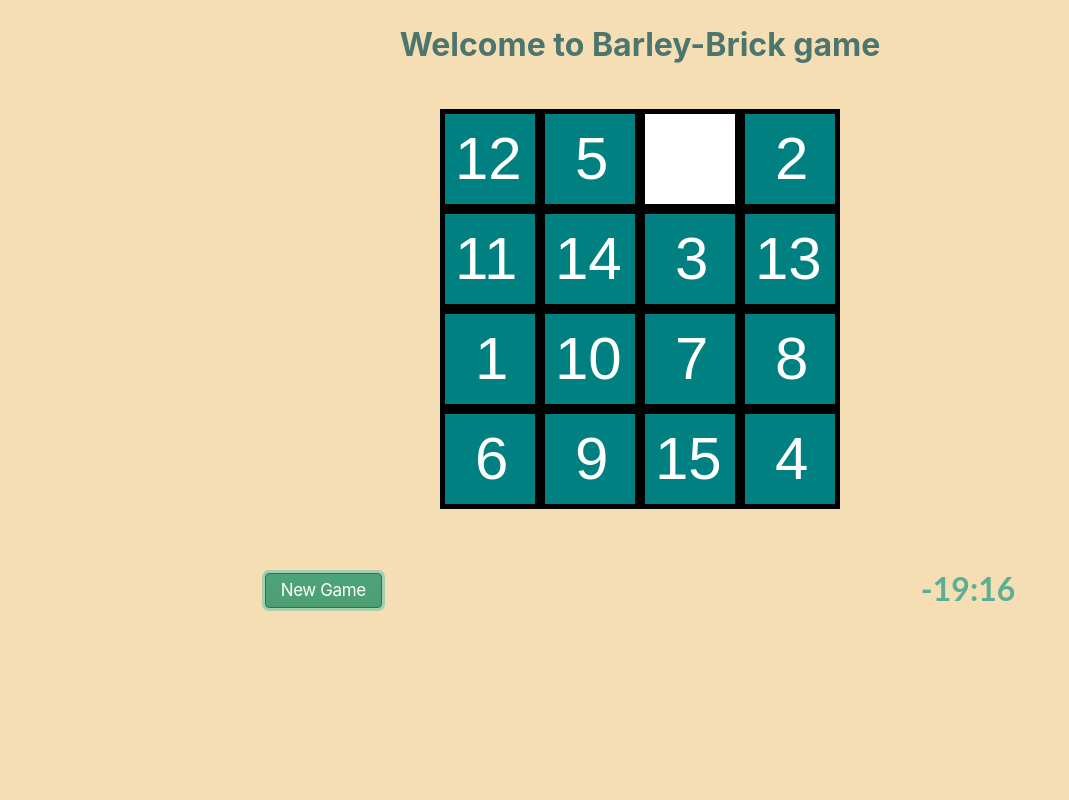
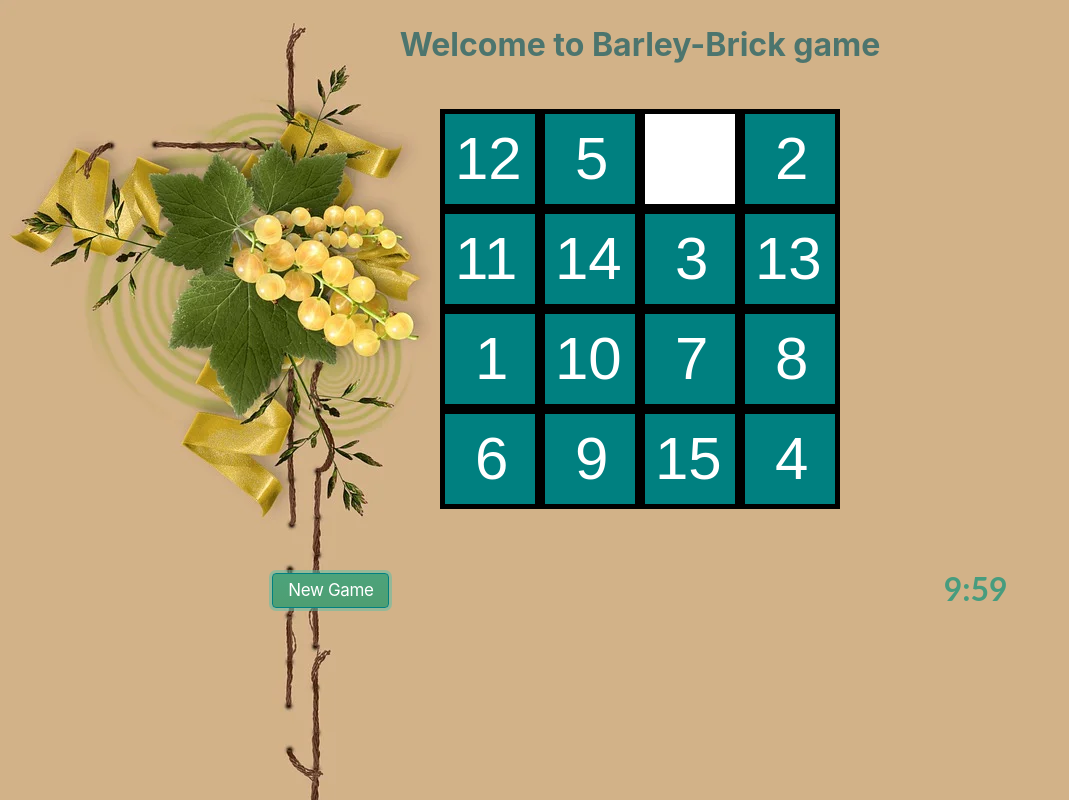
Before and after one commit to Mikalai19/barley-brick-game, a plain HTML site: page index.html in a window 1280 px wide. Both pictures are taken after a click on the button "New Game". Shown: the whole page, without its empty margins (0-1069 px from the left). Drawn offline with Linux system fonts and the light colour scheme.

Commit message:
new changes

```diff
--- a/index.html
+++ b/index.html
@@ -1,28 +1,27 @@
 <!DOCTYPE html>
 <html lang="en">
   <head>
-    <meta charset="UTF-8">
-    <meta http-equiv="X-UA-Compatible" content="IE=edge">
-    <meta name="viewport" content="width=device-width, initial-scale=1.0">
-    <link rel="stylesheet" href="./style.css">
+    <meta charset="UTF-8" />
+    <meta http-equiv="X-UA-Compatible" content="IE=edge" />
+    <meta name="viewport" content="width=device-width, initial-scale=1.0" />
+    <link rel="stylesheet" href="./style.css" />
     <title>Document</title>
   </head>
   <body>
     <h1>Welcome to Barley-Brick game</h1>
 
+    <div id="container">
+      <canvas
+        id="canvas"
+        width="400"
+        height="400"
+        onclick="sound.play()"
+      ></canvas>
+    </div>
 
-    <body>
-        <div id="container">
-
-       <canvas id="canvas" width="400" height="400"></canvas>
-
-    </div>
     <div class="footer">
-
       <button class="button-15" role="button">New Game</button>
-    <p1 id="timer"> </p1>
-
-
+      <p1 id="countdown"> </p1>
     </div>
 
     <script src="./main.js"></script>
--- a/main.js
+++ b/main.js
@@ -4,7 +4,6 @@ let button = document.querySelector('.button-15');
 //console.log(button);
 
 button.addEventListener('click', function () {
-    refresh();
 
     //create arr of elements
     let arr15 = [0, 1, 2, 3, 4, 5, 6, 7, 8, 9, 10, 11, 12, 13, 14, 15];
@@ -269,42 +268,45 @@ button.addEventListener('click', function () {
 
     })
 
-
+    refresh();
 
 })
 
 
+let countDownEl = document.getElementById('countdown');
 
-//create a timer
-let countDownDate = new Date("Jan 5, 2022 15:37:25").getTime();
-//refresh timer each seconds
-let countDownFunction =
-    setInterval(function () {
-        //this moment's time
-        let now = new Date().getTime();
-        //count a gap between time set and today's day/time
-        let distance = countDownDate - now;
-        // count time for minutes and seconds
-        //var days = Math.floor(distance / (1000 * 60 * 60 * 24));
-        //var hours = Math.floor((distance % (1000 * 60 * 60 * 24)) / (1000 * 60 * 60));
-        let minutes = Math.floor(distance % (1000 * 60 * 60) / (1000 * 60));
-        let seconds = Math.floor(distance % (1000 * 60) / (1000));
+const startingMinutes = 10;
+let time = startingMinutes * 60;
 
-        //result display
-        let show = document.querySelector('#timer');
-        show.innerHTML = (minutes - 27) + ":" + seconds;
-        console.log(minutes);
-        // if timer ends
-        if (distance < 0) {
-            clearInterval(countDownFunction);
-            document.querySelector('#timer').innerHTML = "Game Over";
+function updateCountDown() {
+    const minutes = Math.floor(time / 60);
+    let seconds = time % 60;
 
-        }
+    if (seconds < 10) {
+        seconds = '0' + seconds;
+    }
+
+    countDownEl.innerHTML = minutes + ':' + seconds;
+    time--;
+
+    if (time < 0) {
+        countDownEl.innerHTML = 'Game Over!!!';
+        countDownEl.style.color = 'red';
+    }
+
+}
+let clearT;
+//console.log(clearT);
+
+function refresh() {
+    clearInterval(clearT);
+    time = startingMinutes * 60;
+    clearT = setInterval(updateCountDown, 1000);
+}
 
 
-    }, 1000);
 
-function refresh() {
-    clearInterval(setInterval);
+//Click sound
+//let sound = new sound();
 
-}
+//sound.src = "audio/Mouse-Click-00-m-FesliyanStudios.com.mp3";
--- a/style.css
+++ b/style.css
@@ -3,8 +3,12 @@
   padding: 0;
 }
 
+/* body {
+  background-color: wheat;
+} */
 body {
-  background-color: wheat;
+  background-image: url("./img/flowers-6769687_1280.webp");
+  background-size: cover;
 }
 
 #container,
@@ -18,13 +22,11 @@ h1 {
   padding-top: 25px;
 }
 
-.footer,
-p1 {
+.footer {
   display: flex;
-  justify-content: center;
+  justify-content: space-around;
   align-items: flex-end;
   margin-top: 50px;
-  justify-content: space-around;
 }
 .button-15 {
   background-image: linear-gradient(#4ca37b, #4e9e72);
@@ -51,11 +53,6 @@ p1 {
   white-space: nowrap;
 }
 
-.button-15:disabled {
-  cursor: default;
-  opacity: 0.3;
-}
-
 .button-15:hover {
   background-image: linear-gradient(#46948a, #4c9b80);
   border-color: #1482d0;
@@ -73,12 +70,12 @@ p1 {
   outline: none;
 }
 
-#timer {
+#countdown {
   font-family: Lato, Arial, Gadget, sans-serif;
   display: flex;
   margin-left: 0.3em;
   margin-top: 0.3em;
   font-size: 2em;
   font-weight: bold;
-  color: rgb(92, 175, 148);
+  color: rgb(71, 156, 126);
 }
```
Also changed, not shown: img/flowers-6769687_1280.webp (added), 2 other files. Lines whose indentation alone changed are shown as unchanged.
